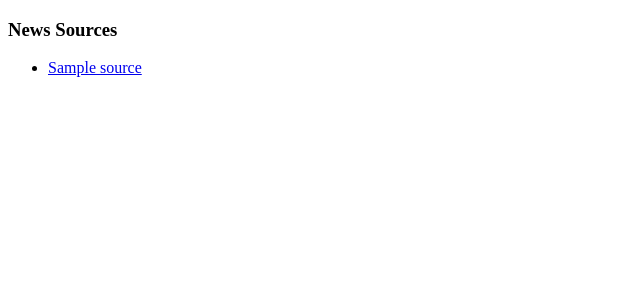
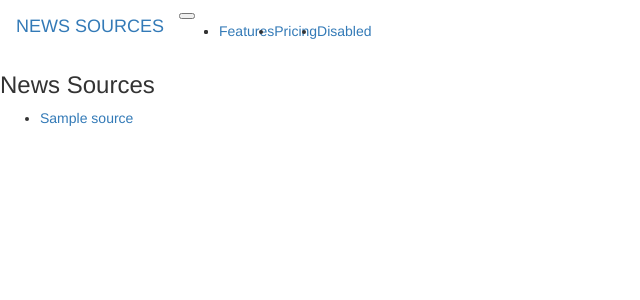
Before and after one commit to p-koskey/news-sources, a Flask app: template app/templates/index.html in a window 1280 px wide. Shown: the top 300 px of the page, without its empty margins (0-640 px from the left). Run offline with Flask 2, Linux system fonts and the light colour scheme; the template is opened without the code that fills it: most values are stand-ins (such as "Sample title", 1, 10 or a date in 2020); parts of the project's set-up code (start-up, migrations or seed data) failed here and were passed over; some libraries are stand-ins or nearby versions.

Commit message:
Styled articles page

```diff
--- a/app/__init__.py
+++ b/app/__init__.py
@@ -1,5 +1,6 @@
 from flask import Flask
 from .config import DevConfig
+from flask_bootstrap import Bootstrap
 
 #Initializing the app
 
@@ -9,4 +10,7 @@
 app.config.from_object(DevConfig)
 app.config.from_pyfile('config.py')
 
+# Initializing Flask Extensions
+bootstrap = Bootstrap(app)
+
 from app import views
--- /dev/null
+++ b/app/templates/base.html
@@ -0,0 +1,5 @@
+{% extends 'bootstrap/base.html'%}
+<!-- Navbar block  -->
+{% block navbar %}
+    {% include 'navbar.html' %}
+{% endblock %}
--- a/app/templates/index.html
+++ b/app/templates/index.html
@@ -1,4 +1,4 @@
-{% import 'macros.html' as macro%}
+{% extends 'base.html'%}
 <!DOCTYPE html>
 <html>
     <head>
@@ -6,6 +6,8 @@
 
     </head>
     <body>
+        <!-- Content block -->
+        {% block content %}
         <!-- Sources section  -->
         <h3> News Sources</h3>
          <ul>
@@ -17,5 +19,7 @@
                 </li>
             {% endfor %}
         </ul>
+
+        {% endblock %}
  </body>
 </html>
--- /dev/null
+++ b/app/templates/navbar.html
@@ -0,0 +1,22 @@
+<nav class="navbar navbar-expand-lg navbar-light bg-light">
+    <a class="navbar-brand" href="#">NEWS SOURCES</a>
+    <button class="navbar-toggler" type="button" data-toggle="collapse" data-target="#navbarNav" aria-controls="navbarNav" aria-expanded="false" aria-label="Toggle navigation">
+      <span class="navbar-toggler-icon"></span>
+    </button>
+    <div class="collapse navbar-collapse" id="navbarNav">
+      <ul class="navbar-nav">
+        <li class="nav-item active">
+          <a class="nav-link" href="#"><span class="sr-only">(current)</span></a>
+        </li>
+        <li class="nav-item">
+          <a class="nav-link" href="#">Features</a>
+        </li>
+        <li class="nav-item">
+          <a class="nav-link" href="#">Pricing</a>
+        </li>
+        <li class="nav-item">
+          <a class="nav-link disabled" href="#" tabindex="-1" aria-disabled="true">Disabled</a>
+        </li>
+      </ul>
+    </div>
+  </nav>
--- a/app/views.py
+++ b/app/views.py
@@ -20,5 +20,7 @@
     View news page function that returns the news source page and its data
     '''
     article = get_articles(id)
+    for i in article:
+        name = i.name
 
-    return render_template('article.html',article = article)
+    return render_template('article.html',article = article,name = name)
```
Also changed, not shown: app/request.py (+4 -3 lines), app/templates/article.html (+22 -6 lines).
